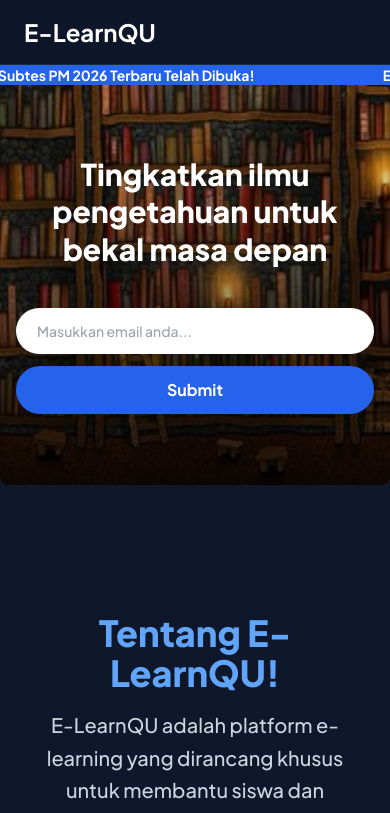
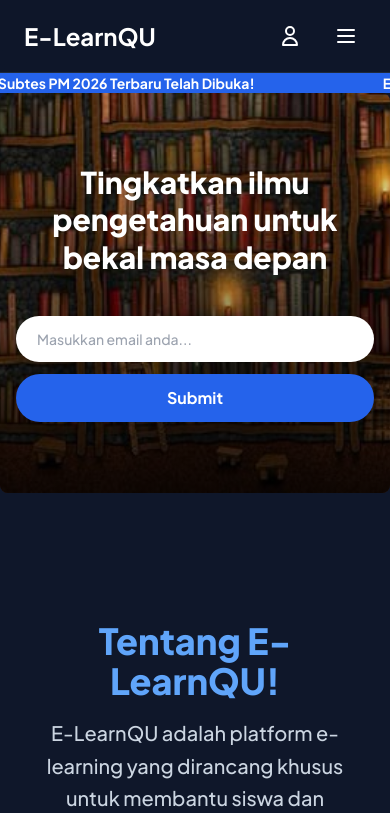
Before and after one commit to FluppyZH/FiveJaya, a Next.js app: page / in a window 390 px wide. Shown: the top 813 px of the page. Built offline with nearby package versions, Linux system fonts and the light colour scheme.

Commit message:
feat : mobile friendly

```diff
--- a/src/components/Header.js
+++ b/src/components/Header.js
@@ -1,9 +1,11 @@
 import Link from 'next/link';
 import Marquee from "react-fast-marquee";
 import { useAuth } from '@/context/AuthContext';
+import { useState } from 'react';
 
 export default function Header() {
-  const { isLoggedIn, logout } = useAuth();
+  const { isLoggedIn, loading } = useAuth();
+  const [isMenuOpen, setIsMenuOpen] = useState(false);
 
   return (
     <header className="sticky top-0 z-50">
@@ -12,31 +14,41 @@ export default function Header() {
           <Link href="/" className="text-2xl font-bold text-white">
             E-LearnQU
           </Link>
+
           <nav className="hidden md:flex items-center space-x-8">
             <Link href="/materi/math" className="hover:text-blue-400 transition-colors">Materi</Link>
             <Link href="/tobk" className="hover:text-blue-400 transition-colors">Simulasi UTBK</Link>
           </nav>
 
           <div className="flex items-center gap-4">
-            {isLoggedIn ? (
-              <>
+            <div className="w-10 h-10 flex items-center justify-center">
+              {!loading && (
                 <Link
-                  href="/dashboard"
-                  className="font-semibold hover:text-blue-400 transition-colors">
-                  Dashboard
+                  href={isLoggedIn ? '/dashboard' : '/login'}
+                  className="p-2 rounded-full hover:bg-slate-700 transition-colors"
+                  aria-label="Akun Pengguna"
+                >
+                  <svg className="w-6 h-6 text-white" fill="none" stroke="currentColor" viewBox="0 0 24 24" xmlns="http://www.w3.org/2000/svg"><path strokeLinecap="round" strokeLinejoin="round" strokeWidth="2" d="M16 7a4 4 0 11-8 0 4 4 0 018 0zM12 14a7 7 0 00-7 7h14a7 7 0 00-7-7z"></path></svg>
                 </Link>
-                <button
-                  onClick={logout}
-                  className="bg-red-600 hover:bg-red-700 text-white font-bold py-2 px-5 rounded-lg transition-colors">
-                  Keluar
-                </button>
-              </>
-            ) : (
-              <div className="md:hidden">
-              </div>
-            )}
+              )}
+            </div>
+
+            <div className="md:hidden">
+              <button onClick={() => setIsMenuOpen(!isMenuOpen)} className="p-2 rounded-full hover:bg-slate-700 transition-colors" aria-label="Buka Menu">
+                <svg className="w-6 h-6 text-white" fill="none" stroke="currentColor" viewBox="0 0 24 24" xmlns="http://www.w3.org/2000/svg"><path strokeLinecap="round" strokeLinejoin="round" strokeWidth="2" d="M4 6h16M4 12h16M4 18h16"></path></svg>
+              </button>
+            </div>
           </div>
         </div>
+
+        {isMenuOpen && (
+          <div className="md:hidden bg-slate-800">
+            <nav className="flex flex-col items-center space-y-4 py-4">
+              <Link href="/materi/math" className="hover:text-blue-400 transition-colors">Materi</Link>
+              <Link href="/tobk" className="hover:text-blue-400 transition-colors">Simulasi UTBK</Link>
+            </nav>
+          </div>
+        )}
       </div>
       <div className="bg-blue-600 text-white text-sm font-semibold">
         <Marquee pauseOnHover={true} speed={50}>
```
